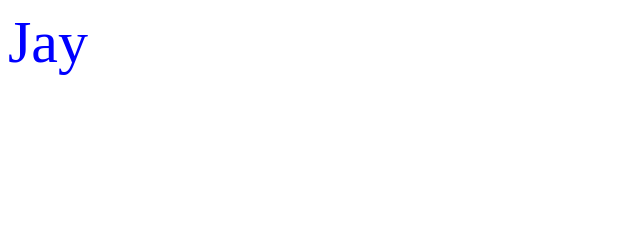
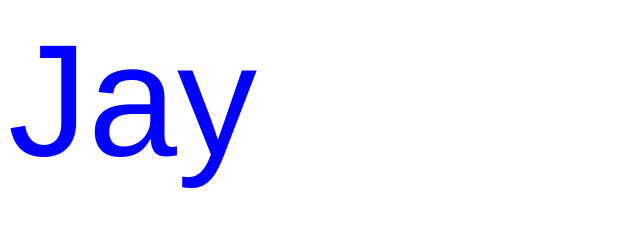
Before and after one commit to Allen1081213/test_git_01, a plain HTML site: page index.html in a window 1280 px wide. Shown: the whole page, without its empty margins (0-640 px from the left). Drawn offline with Linux system fonts and the light colour scheme.

Commit message:
修改樣式

```diff
--- a/main.css
+++ b/main.css
@@ -1,4 +1,5 @@
 header {
-    font-size: 60px;
+    font-size: 160px;
+    font-family: sans-serif;
     color: blue;
 }
```
